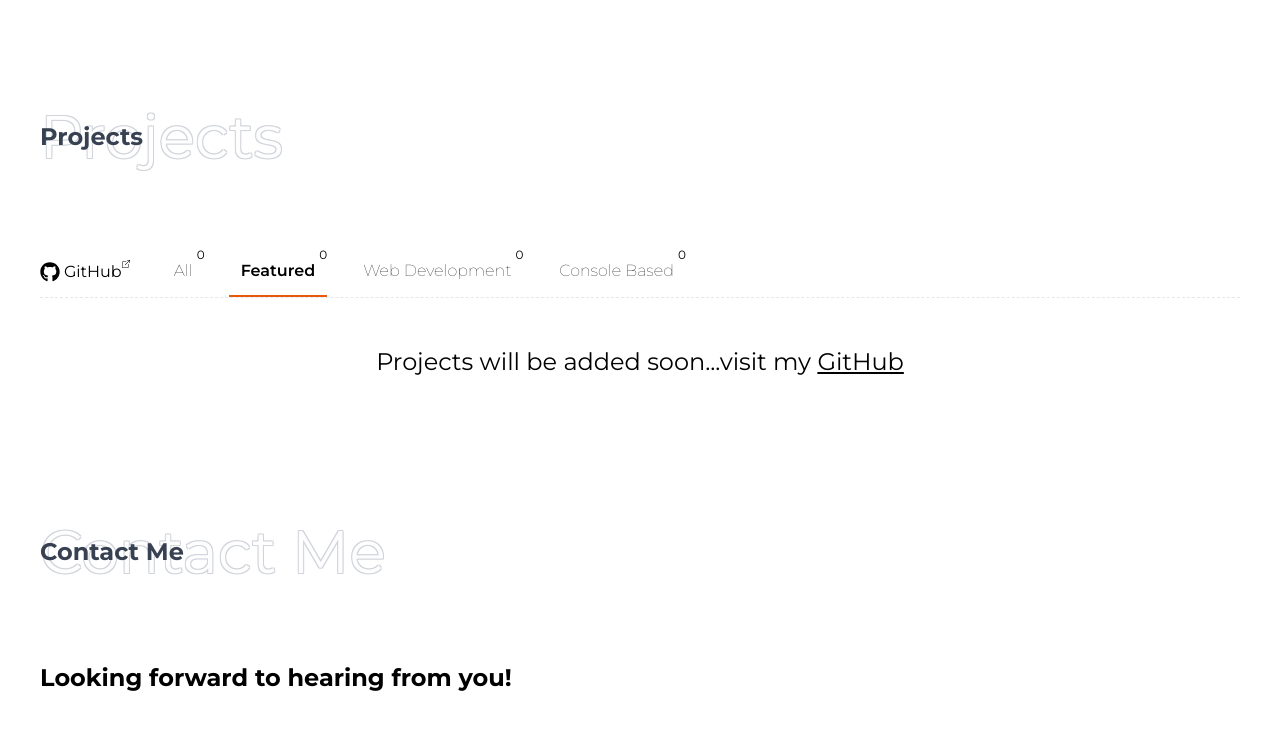
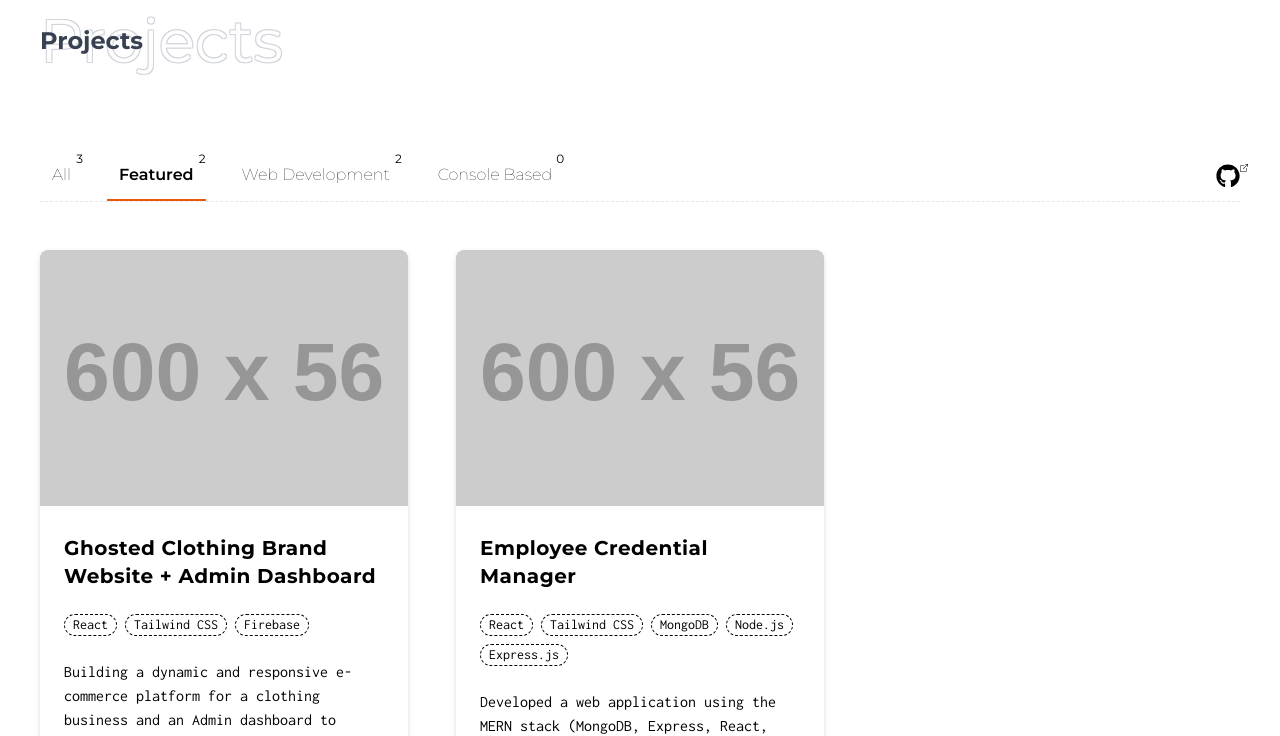
Before and after one commit to faiz-kirsten/portfolio, a React (Vite) app: page / in a window 1280 px wide. Shown: the part 2000-2736 px from the top of the page. Built offline with nearby package versions, Linux system fonts and the light colour scheme.

Commit message:
UI and UX improvements

```diff
--- a/src/App.jsx
+++ b/src/App.jsx
@@ -21,7 +21,7 @@ const App = () => {
             <Header scrollY={scrollY} />
             <main className="grid gap-24 mt-10 | lg:gap-36 lg:mt-24">
                 <Hero />
-                <div className="lg: resume-wrapper | bg-transparent py-10 | lg:py-24 lg:bg-gray-100 | ">
+                <div className="lg: resume-wrapper | bg-transparent pt-10 | lg:pt-24 | ">
                     <Resume />
                 </div>
                 <Projects />
--- a/src/components/Hero.jsx
+++ b/src/components/Hero.jsx
@@ -33,7 +33,8 @@ const Hero = () => {
                     </div>
                 </div>
                 <p className="text-gray-800 font-inconsolata">
-                    Passionate and dedicated HyperionDev Full Stack Web & Software Developer graduate with experience in building web
+                    Passionate and dedicated HyperionDev Full Stack Web &
+                    Software Developer graduate with experience in building web
                     applications, seeking a transformative opportunity to apply
                     theoretical knowledge and gain hands-on experience in
                     software development. Eager to secure a position in a
--- a/src/components/Projects/Project.jsx
+++ b/src/components/Projects/Project.jsx
@@ -4,7 +4,7 @@ import Button from "../Button";
 
 const Project = ({ project }) => {
     return (
-        <div className="project | shadow-[rgba(50,_50,_105,_0.15)_0px_2px_5px_0px,_rgba(0,_0,_0,_0.05)_0px_1px_1px_0px] rounded-lg h-[34rem] flex flex-col hover:shadow-[0px_10px_1px_rgba(221,_221,_221,_1),_0_10px_20px_rgba(204,_204,_204,_1)] hover:-translate-y-2 transition-all duration-300 | md:h-[36rem] | lg:h-[38rem]">
+        <div className="project | shadow-[rgba(50,_50,_105,_0.15)_0px_2px_5px_0px,_rgba(0,_0,_0,_0.05)_0px_1px_1px_0px] rounded-lg  flex flex-col hover:shadow-[0px_10px_1px_rgba(221,_221,_221,_1),_0_10px_20px_rgba(204,_204,_204,_1)] hover:-translate-y-2 transition-all duration-300 ">
             <img
                 src="https://via.placeholder.com/600/56a8c2"
                 alt=""
--- a/src/components/Projects/Projects.jsx
+++ b/src/components/Projects/Projects.jsx
@@ -10,7 +10,50 @@ const CATEGORIES = [
     { category: "Console Based" },
 ];
 
-const PROJECTS = [];
+const PROJECTS = [
+    {
+        id: 1,
+        name: "Ghosted Clothing Brand Website + Admin Dashboard",
+        technologies: ["React", "Tailwind CSS", "Firebase"],
+        short_description:
+            "Building a dynamic and responsive e-commerce platform for a clothing business and an Admin dashboard to manage product listings.",
+        live_demo_url: "https://ghosted-za.netlify.app/",
+        github_url: "",
+        category: "Web Development",
+        featured: true,
+    },
+
+    {
+        id: 2,
+        name: "Employee Credential Manager",
+        technologies: [
+            "React",
+            "Tailwind CSS",
+            "MongoDB",
+            "Node.js",
+            "Express.js",
+        ],
+        short_description:
+            "Developed a web application using the MERN stack (MongoDB, Express, React, Node.js) designed to securely manage employee credentials.",
+        live_demo_url: "https://credguard.netlify.app/",
+        github_url:
+            "https://github.com/faiz-kirsten/user-credential-manager-frontend",
+        thumbnail: "https://via.placeholder.com/600/56a8c2",
+        category: "Web Development",
+        featured: true,
+    },
+
+    {
+        id: 3,
+        name: "Hangman Clone",
+        technologies: ["React", "Tailwind CSS"],
+        short_description:
+            "A hangman clone which leverages AI to generate a new word each time the user clicks play.",
+        live_demo_url: "https://hangman-clone.netlify.app/",
+        github_url: "https://github.com/faiz-kirsten/local-link ",
+        thumbnail: "https://via.placeholder.com/600/56a8c2",
+    },
+];
 
 const calculateProjectCount = (filteredCategory, projects) => {
     if (filteredCategory === "featured") {
@@ -49,19 +92,7 @@ const Projects = () => {
 
             <div className="mb-6 border-b border-dashed | lg:mb-12">
                 <div className="hidden | lg:block ">
-                    <div className=" flex items-center gap-10">
-                        <div className="flex items-center">
-                            <a
-                                href="https://github.com/faiz-kirsten"
-                                target="_blank"
-                                className="github-projects | relative hover:text-orangborder-b-orange-600">
-                                <div className="flex items-center gap-1">
-                                    <FaGithub className="github-logo | text-xl" />
-                                    <div>GitHub</div>
-                                </div>
-                                <BsBoxArrowUpRight className="github-arrow | absolute -top-0 -right-2 text-[0.50rem]" />
-                            </a>
-                        </div>
+                    <div className=" flex items-center justify-between">
                         <div className="flex gap-6">
                             <div className="relative">
                                 <button
@@ -118,20 +149,34 @@ const Projects = () => {
                                 </div>
                             ))}
                         </div>
+                        <div className="flex items-center">
+                            <a
+                                href="https://github.com/faiz-kirsten"
+                                target="_blank"
+                                className="github-projects | relative ">
+                                <FaGithub className="github-logo text-lg | md:text-2xl hover:text-orange-900 transition-all" />
+
+                                <BsBoxArrowUpRight className="github-arrow | absolute -top-0 -right-2 text-[0.50rem]" />
+                            </a>
+                        </div>
                     </div>
                 </div>
                 {/* Mobile Filtering */}
                 <div className="flex justify-center | md:justify-start | lg:hidden">
                     <div className="flex justify-between items-center py-4 | lg:hidden">
-                        <div className="flex items-center gap-3 | md:w-auto">
-                            <div className="text-gray-700">Filter by</div>
+                        <div className="flex items-center gap-3 shadow-[0px_2px_3px_-1px_rgba(0,0,0,0.1),0px_1px_0px_0px_rgba(25,28,33,0.02),0px_0px_0px_1px_rgba(25,28,33,0.08)] pl-3 rounded-md | md:w-auto">
+                            <label
+                                className="text-gray-700"
+                                htmlFor="categoryFilter">
+                                Filter by
+                            </label>
                             <div className="relative flex-1">
                                 <select
-                                    name=""
-                                    id=""
+                                    name="categoryFilter"
+                                    id="categoryFilter"
                                     onChange={(e) => setFilter(e.target.value)}
                                     value={filter}
-                                    className="select-input | font-montserrat px-6 py-3 rounded-full appearance-none shadow-[0px_2px_3px_-1px_rgba(0,0,0,0.1),0px_1px_0px_0px_rgba(25,28,33,0.02),0px_0px_0px_1px_rgba(25,28,33,0.08)] w-full | md:px-6 md:w-64">
+                                    className="select-input | bg-transparent font-montserrat px-6 py-3  appearance-none  w-full | md:px-6 md:w-64">
                                     <option value="all">
                                         All (
                                         {calculateProjectCount("all", PROJECTS)}
@@ -176,14 +221,8 @@ const Projects = () => {
                 </div>
             ) : (
                 <div className="grid place-content-center ">
-                    <div className="text-2xl">
-                        Projects will be added soon...visit my{" "}
-                        <a
-                            href="https://github.com/faiz-kirsten"
-                            target="_blank"
-                            className="underline hover:text-orange-600">
-                            GitHub
-                        </a>
+                    <div className="text-lg md:text-xl">
+                        No projects available for filter: {filter}.
                     </div>
                 </div>
             )}
--- a/src/components/Resume/Accordian.jsx
+++ b/src/components/Resume/Accordian.jsx
@@ -17,7 +17,7 @@ const Accordian = ({
                 onClick={() => setToggle((prevToggle) => !prevToggle)}>
                 <div className="flex items-center font-montserrat gap-3">
                     <FaPlus
-                        className={`transition-all duration-300 text-orange-600  ${
+                        className={`transition-all duration-300 text-gray-700  ${
                             toggle ? " rotate-45 " : " rotate-0 "
                         } `}
                     />
--- a/src/components/Resume/Resume.jsx
+++ b/src/components/Resume/Resume.jsx
@@ -21,36 +21,6 @@ import { FaArrowTurnDown } from "react-icons/fa6";
 import eduSvg from "../../assets/illustrations/edu.svg";
 import workSvg from "../../assets/illustrations/work.svg";
 import certificateSvg from "../../assets/illustrations/certificates.svg";
-
-const responsive = {
-    xxl: {
-        // the naming can be any, depends on you.
-        breakpoint: { max: 3000, min: 1537 },
-        items: 8,
-    },
-    xl: {
-        // the naming can be any, depends on you.
-        breakpoint: { max: 1536, min: 1281 },
-        items: 7,
-    },
-    lg: {
-        // the naming can be any, depends on you.
-        breakpoint: { max: 1280, min: 1024 },
-        items: 6,
-    },
-    md: {
-        breakpoint: { max: 1024, min: 768 },
-        items: 5,
-    },
-    sm: {
-        breakpoint: { max: 768, min: 641 },
-        items: 4,
-    },
-    base: {
-        breakpoint: { max: 640, min: 0 },
-        items: 3,
-    },
-};
 
 const Resume = () => {
     return (
--- a/src/components/Resume/ResumeImg.jsx
+++ b/src/components/Resume/ResumeImg.jsx
@@ -1,6 +1,6 @@
 const ResumeImg = ({ title, image }) => {
     return (
-        <div className="bg-gray-200 py-14 rounded-xl | md:w-1/3 md:max-h-64 | lg:max-h-64">
+        <div className="py-14 | md:w-1/3 md:max-h-64 | lg:max-h-64">
             <div className="flex items-center flex-col gap-4 | md:gap-4 | lg:gap-6">
                 <div className="">
                     <img src={image} alt="" className="w-32 h-24" />
--- a/src/index.css
+++ b/src/index.css
@@ -83,10 +83,10 @@ html {
 .skill:hover > .skill_logo {
     scale: 1.2;
 }
-
+/*
 .github-projects:hover > .github-logo {
     scale: 1.1;
-}
+} */
 
 .button:hover > .button-div {
     height: 0.6rem;
```
